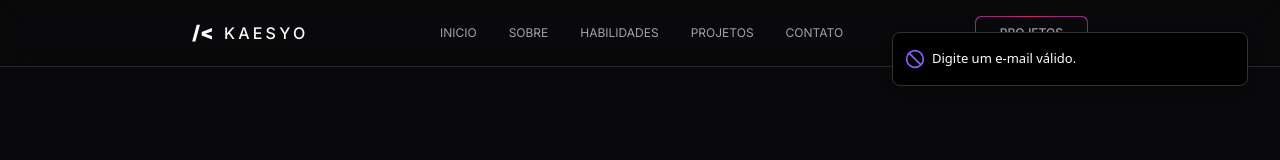
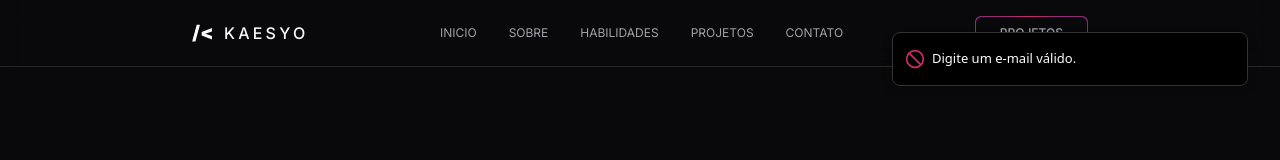
Before and after one commit to KARAUJO1003/portifolio.web.1.4.0, a Next.js app in the folder portifolio/: page / in a window 1280 px wide. Both pictures are taken after a click on the button "ENVIAR". Shown: the part 4979-5139 px from the top of the page. Built offline with nearby package versions, Linux system fonts and the light colour scheme.

Commit message:
mudando cores do sonner

```diff
--- a/portifolio/src/app/(pages)/layout.tsx
+++ b/portifolio/src/app/(pages)/layout.tsx
@@ -39,8 +39,8 @@ export default function RootLayout({
             position="top-right"
             theme="dark"
             icons={{
-              success: <CheckCircle className="size-5 text-violet-500" />,
-              error: <Ban className="size-5 text-violet-500" />,
+              success: <CheckCircle className="size-5 text-principalPink" />,
+              error: <Ban className="size-5 text-principalPink" />,
             }}
           />
         </ThemeProvider>
--- a/portifolio/src/app/(public)/layout.tsx
+++ b/portifolio/src/app/(public)/layout.tsx
@@ -37,8 +37,8 @@ export default function RootLayout({
             position="top-right"
             theme="dark"
             icons={{
-              success: <CheckCircle className="size-5 text-violet-500" />,
-              error: <Ban className="size-5 text-violet-500" />,
+              success: <CheckCircle className="size-5 text-principalPink" />,
+              error: <Ban className="size-5 text-principalPink" />,
             }}
           />
           <Header>
```
